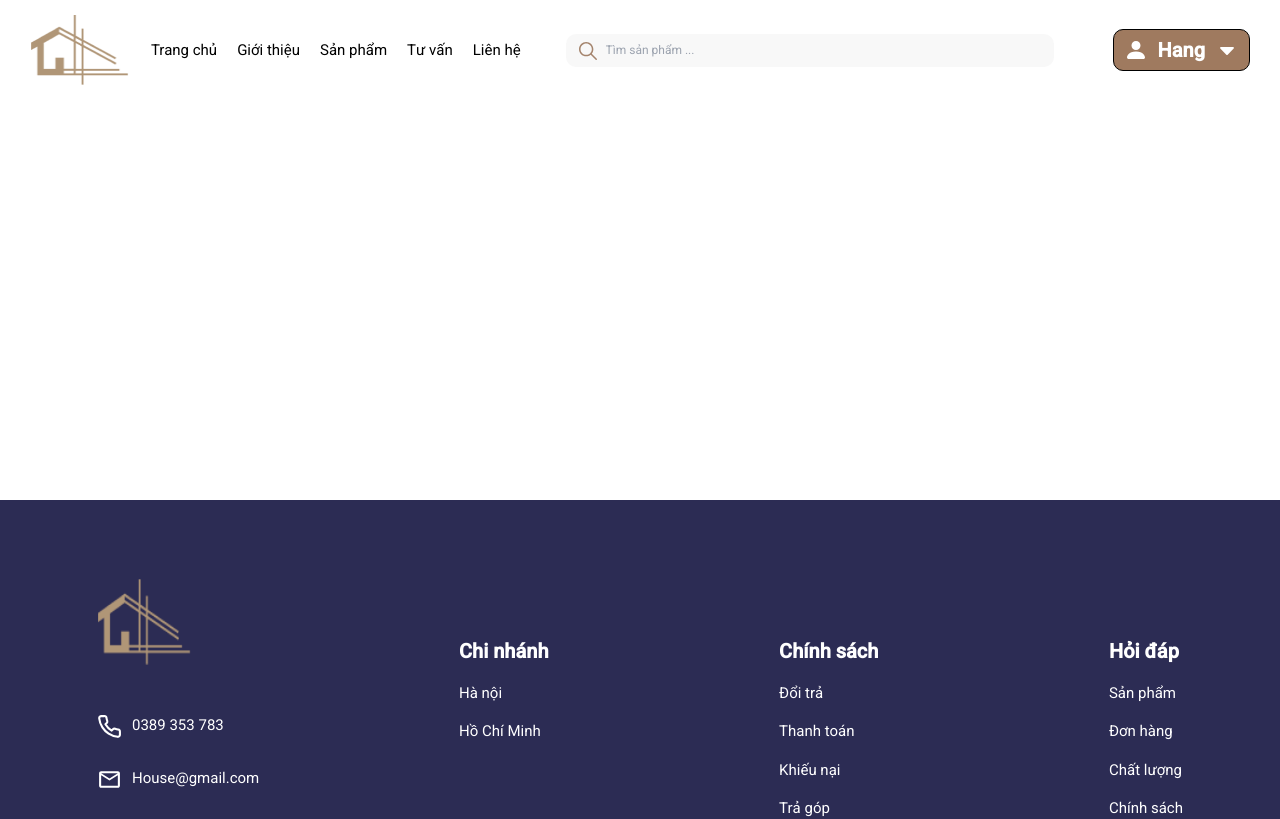
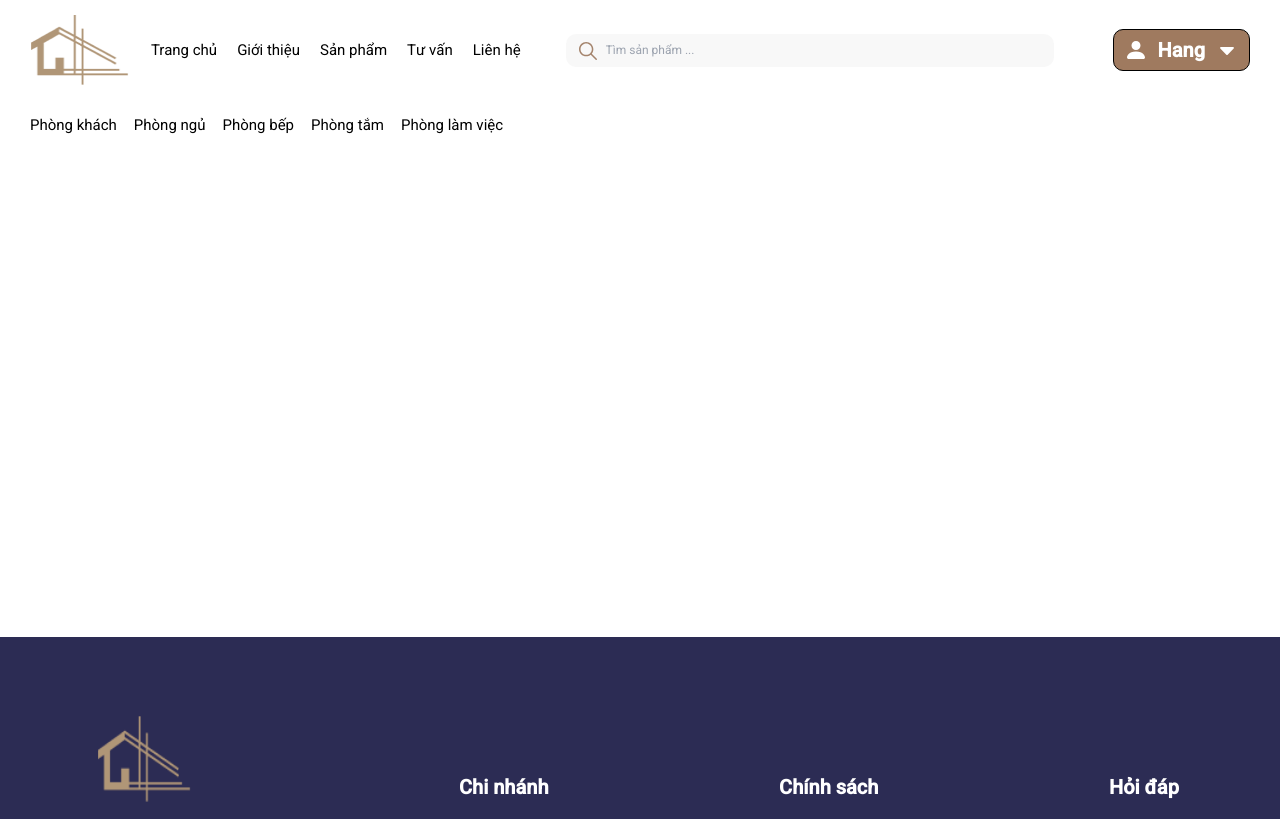
Before and after one commit to Nguyenthithuhang0406/Web_noi_that, a Next.js app: page / in a window 1280 px wide. Shown: the top 819 px of the page. Built offline with nearby package versions, Linux system fonts and the light colour scheme.

Commit message:
✨ submenu

```diff
--- a/src/app/_components/commons/Footer.tsx
+++ b/src/app/_components/commons/Footer.tsx
@@ -86,7 +86,7 @@ const Footer = () => {
         </div>
       </div>
 
-      <div className="w-[50px] h-[50px] bg-white rounded-[50%] flex items-center justify-center absolute bottom-[77px] right-[41px] z-[100] cursor-pointer hover:bg-[#cfcece]">
+      <div className="w-[50px] h-[50px] bg-white rounded-[50%] flex items-center justify-center absolute bottom-[77px] right-[41px] z-[5] cursor-pointer hover:bg-[#cfcece]">
         <FaChevronUp className="text-[24px] text-[#9F7A5F]" />
       </div>
     </div>
--- a/src/app/_components/commons/Header.tsx
+++ b/src/app/_components/commons/Header.tsx
@@ -17,6 +17,7 @@ import { FaCaretDown } from "react-icons/fa";
 import { FaCaretUp } from "react-icons/fa";
 import { GrFormNextLink } from "react-icons/gr";
 import { IoIosLogOut } from "react-icons/io";
+import SubMenu from "@/app/_components/commons/SubMenu";
 
 const Header = () => {
   const [isShowMenutop, setIsShowMenutop] = useState<boolean>(false);
@@ -48,7 +49,7 @@ const Header = () => {
 
   return (
     <>
-      <div className="xs:hidden top-0 fixed xm:hidden sm:hidden md:flex justify-between items-center w-full h-[100px] px-[30px] py-[15px]">
+      <div className="xs:hidden bg-white top-0 fixed xm:hidden sm:hidden md:flex justify-between items-center w-full h-[100px] px-[30px] py-[15px]">
         <div
           className="w-[100px] h-[72px] cursor-pointer"
           onClick={() => router.push("/")}
@@ -153,7 +154,7 @@ const Header = () => {
         </div>
       </div>
 
-      <div className="md:flex justify-center xs:hidden xm:hidden sm:hidden lg:hidden w-[60%] h-[33px] mt-[100px] items-center relative">
+      <div className="md:flex justify-center bg-white xs:hidden xm:hidden sm:hidden lg:hidden w-[60%] h-[33px] mt-[100px] items-center relative">
         <IoIosSearch className="absolute top-[5px] left-[35%] text-[24px] text-[#9F7A5F]" />
         <input
           placeholder="Tìm sản phẩm ..."
@@ -161,7 +162,7 @@ const Header = () => {
         />
       </div>
 
-      <div className="flex fixed md:hidden top-0 w-full h-[100px] px-[50px] items-center justify-between">
+      <div className="flex fixed bg-white md:hidden top-0 w-full h-[100px] px-[50px] items-center justify-between">
         <div
           className="w-[100px] h-[72px] cursor-pointer mr-[50px]"
           onClick={() => router.push("/")}
@@ -177,7 +178,7 @@ const Header = () => {
         </div>
       </div>
 
-      <div className="flex fixed md:hidden shadow-lg rounded-t-lg bottom-0 w-full h-[50px] px-[50px] bg-[#F9F9F9] items-center justify-between">
+      <div className="flex fixed md:hidden shadow-lg rounded-t-lg z-[10] bottom-0 w-full h-[50px] px-[50px] bg-[#F9F9F9] items-center justify-between">
         <div className="group relative">
           <AiFillHome
             onClick={() => router.push("/")}
@@ -262,6 +263,8 @@ const Header = () => {
           )}
         </div>
       </div>
+
+      <SubMenu/>
     </>
   );
 };
--- /dev/null
+++ b/src/app/_components/commons/SubMenu.tsx
@@ -0,0 +1,93 @@
+/* eslint-disable*/
+import React, { useEffect, useRef, useState } from "react";
+import { FaBars } from "react-icons/fa6";
+
+const SubMenu = () => {
+  const [isShowMenu, setIsShowMenu] = useState<boolean>(false);
+  const menuRef = useRef<HTMLDivElement>(null);
+
+  const handleClickOutside = (event: any) => {
+    if (menuRef.current && !menuRef.current.contains(event.target)) {
+      setIsShowMenu(false);
+    }
+  };
+
+  useEffect(() => {
+    document.addEventListener("mousedown", handleClickOutside);
+    return () => {
+      document.removeEventListener("mousedown", handleClickOutside);
+    };
+  }, []);
+
+  return (
+    <>
+      <div className="lg:mt-[114px] xs:hidden xm:hidden sm:mt-[114px] md:mt-[14px] flex gap-[17px] ml-[30px]">
+        <div>
+          <p className="text-black text-[15px] cursor-pointer hover:text-[#9F7A5F]">
+            Phòng khách
+          </p>
+        </div>
+        <div>
+          <p className="text-black text-[15px] cursor-pointer hover:text-[#9F7A5F]">
+            Phòng ngủ
+          </p>
+        </div>
+        <div>
+          <p className="text-black text-[15px] cursor-pointer hover:text-[#9F7A5F]">
+            Phòng bếp
+          </p>
+        </div>
+        <div>
+          <p className="text-black text-[15px] cursor-pointer hover:text-[#9F7A5F]">
+            Phòng tắm
+          </p>
+        </div>
+        <div>
+          <p className="text-black text-[15px] cursor-pointer hover:text-[#9F7A5F]">
+            Phòng làm việc
+          </p>
+        </div>
+      </div>
+      <div
+        ref={menuRef}
+        className="xs:block xm:block sm:hidden mt-[114px] ml-[30px] relative"
+      >
+        <FaBars
+          onClick={() => setIsShowMenu(!isShowMenu)}
+          className="text-[24px] text-[#9F7A5F]"
+        />
+        {isShowMenu && (
+          <div className="bg-[#F9F9F9] absolute top-[30px] w-[150px] left-0">
+            <div className="w-full flex items-center justify-between h-[32px] hover:cursor-pointer group hover:bg-white px-[18px]">
+              <p className="text-[#997358] text-[15px] group-hover:text-[#997358]">
+                Phòng khách
+              </p>
+            </div>
+            <div className="w-full flex items-center justify-between h-[32px] hover:cursor-pointer group hover:bg-white px-[18px]">
+              <p className="text-[#997358] text-[15px] group-hover:text-[#997358]">
+                Phòng ngủ
+              </p>
+            </div>
+            <div className="w-full flex items-center justify-between h-[32px] hover:cursor-pointer group hover:bg-white px-[18px]">
+              <p className="text-[#997358] text-[15px] group-hover:text-[#997358]">
+                Phòng bếp
+              </p>
+            </div>
+            <div className="w-full flex items-center justify-between h-[32px] hover:cursor-pointer group hover:bg-white px-[18px]">
+              <p className="text-[#997358] text-[15px] group-hover:text-[#997358]">
+                Phòng tắm
+              </p>
+            </div>
+            <div className="w-full flex items-center justify-between h-[32px] hover:cursor-pointer group hover:bg-white px-[18px]">
+              <p className="text-[#997358] text-[15px] group-hover:text-[#997358]">
+                Phòng làm việc
+              </p>
+            </div>
+          </div>
+        )}
+      </div>
+    </>
+  );
+};
+
+export default SubMenu;
```
